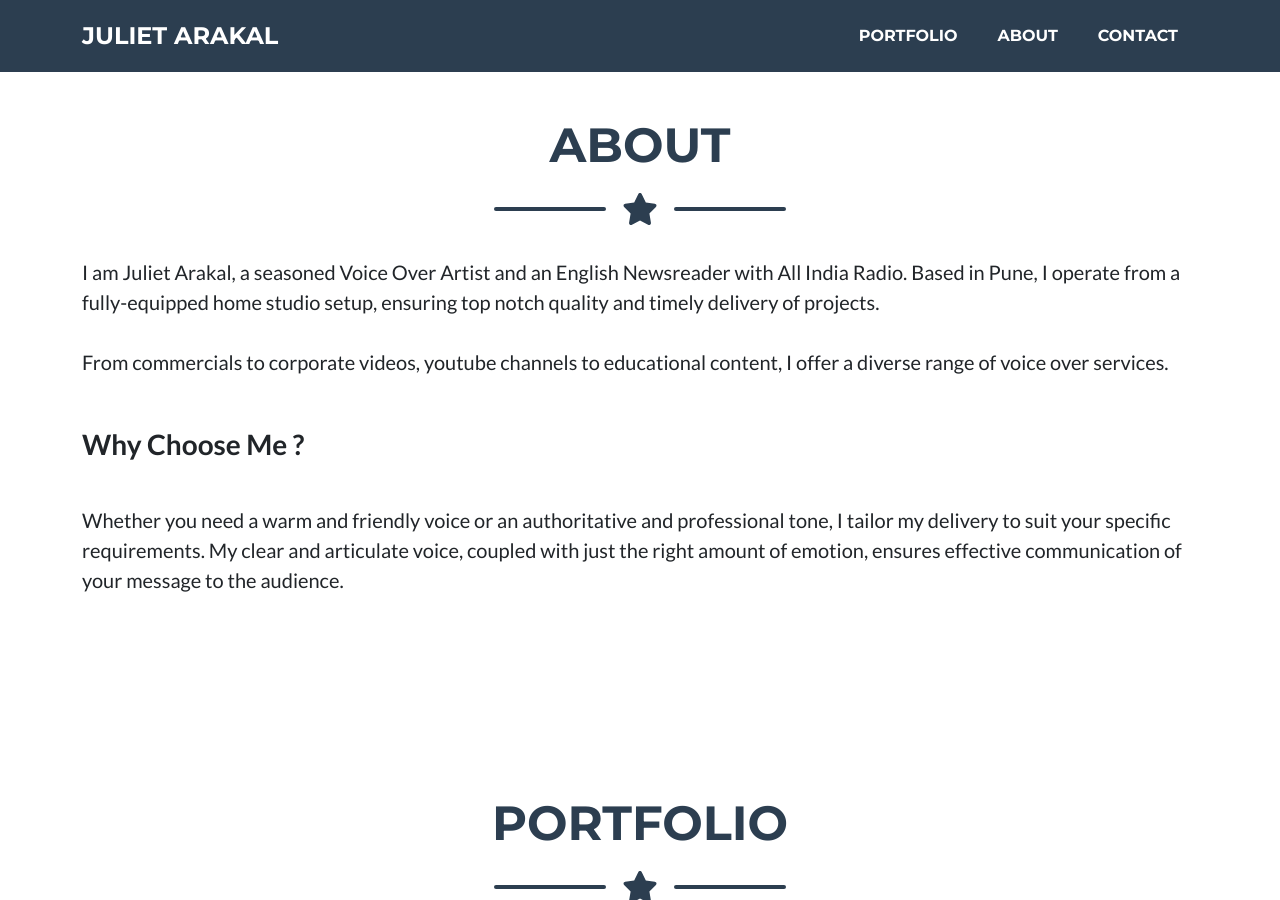
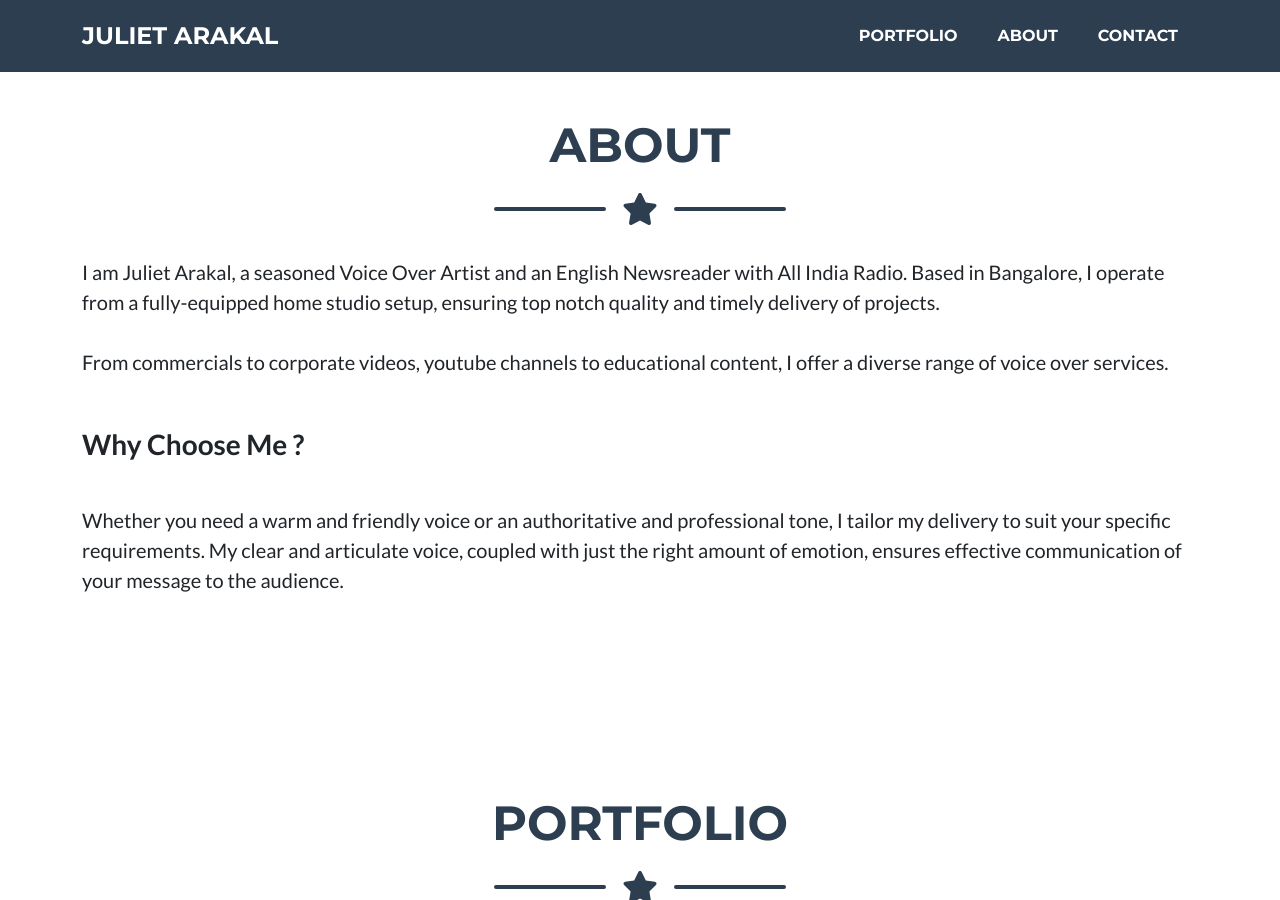
Before and after one commit to julietarakal/julietarakal.github.io, a Jekyll site: the page built from index.html, in a window 1280 px wide and 900 px high, scrolled down 739 px. Built offline with Jekyll 4.4.1, drawn with Linux system fonts in a browser that asks for light colours; nearby versions of some CDN libraries.

Commit message:
Update location from Pune to Bangalore in about section
Co-Authored-By: Claude Opus 4.5 <noreply@anthropic.com>

```diff
--- a/_data/content.yml
+++ b/_data/content.yml
@@ -18,7 +18,7 @@ portfolioitempart1: >
 portfolioitempart2: >
 about: >
   I am Juliet Arakal, a seasoned Voice Over Artist and an English Newsreader with All India Radio.
-  Based in Pune, I operate from a fully-equipped home studio setup, ensuring top notch quality
+  Based in Bangalore, I operate from a fully-equipped home studio setup, ensuring top notch quality
   and timely delivery of projects.<br><br> From commercials to corporate videos, youtube channels to
   educational content, I offer a diverse range of voice over services.
   <BR><BR><b><p style="font-size: 1.75rem">Why Choose Me ?</p></b><br>
```
